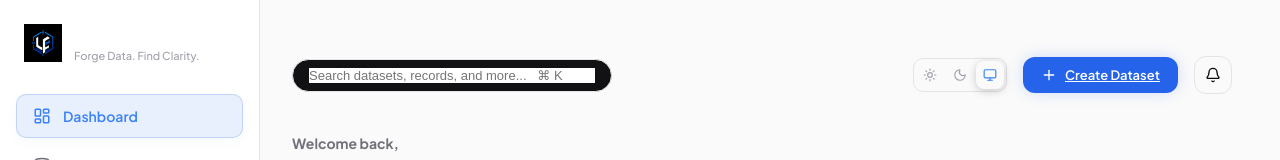
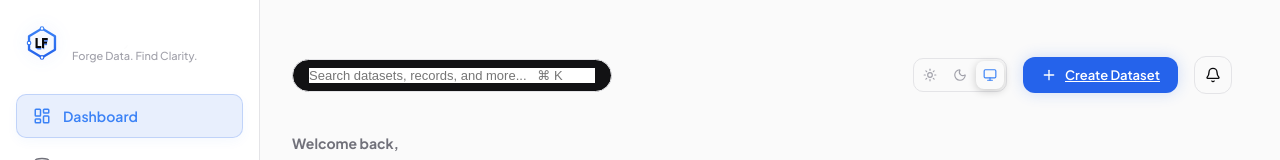
Before and after one commit to AmanMahadik/LKKey, a Next.js app: page / in a window 1280 px wide. Shown: the top 160 px of the page. Built offline with nearby package versions, Linux system fonts and the light colour scheme; no server answers; the database is empty.

Commit message:
Create dynamic theme-aware React SVG Logo component and replace static logo image

```diff
--- /dev/null
+++ b/src/components/Logo.tsx
@@ -0,0 +1,78 @@
+'use client';
+
+import React from 'react';
+
+interface LogoProps {
+  size?: number;
+}
+
+export default function Logo({ size = 32 }: LogoProps) {
+  return (
+    <svg
+      width={size}
+      height={size}
+      viewBox="0 0 100 100"
+      fill="none"
+      xmlns="http://www.w3.org/2000/svg"
+      style={{ filter: 'drop-shadow(0px 0px 8px rgba(37, 99, 235, 0.15))', transition: 'var(--transition)' }}
+    >
+      {/* Hexagon Border */}
+      <path
+        d="M50 10 L86 31 L86 69 L50 90 L14 69 L14 31 Z"
+        stroke="url(#hexGradient)"
+        strokeWidth="6.5"
+        strokeLinejoin="round"
+      />
+
+      {/* Nodes on Top, Bottom, and Left Vertices */}
+      <circle cx="50" cy="10" r="5" fill="var(--sidebar-bg)" stroke="url(#hexGradient)" strokeWidth="3" />
+      <circle cx="50" cy="90" r="5" fill="var(--sidebar-bg)" stroke="url(#hexGradient)" strokeWidth="3" />
+      <circle cx="14" cy="50" r="5" fill="var(--sidebar-bg)" stroke="url(#hexGradient)" strokeWidth="3" />
+
+      {/* Stylized 'L' (Left Side) */}
+      <path
+        d="M32 36 V64 H48 V58 H38 V36 H32 Z"
+        fill="var(--text-primary)"
+        style={{ transition: 'fill 0.25s ease' }}
+      />
+      {/* L Bottom shadow accent */}
+      <path
+        d="M32 64 L38 68 H48 V64 Z"
+        fill="var(--accent-primary)"
+        opacity="0.85"
+      />
+
+      {/* Stylized 'F' (Right Side) */}
+      <path
+        d="M50 36 V64 H56 V52 H64 V46 H56 V42 H66 V36 H50 Z"
+        fill="var(--text-primary)"
+        style={{ transition: 'fill 0.25s ease' }}
+      />
+      {/* F mid and top shadow accents */}
+      <path
+        d="M56 42 H66 V46 H56 Z"
+        fill="var(--accent-primary)"
+        opacity="0.85"
+      />
+      <path
+        d="M56 52 H64 V56 H56 Z"
+        fill="var(--accent-primary)"
+        opacity="0.85"
+      />
+      {/* F bottom shadow accent */}
+      <path
+        d="M50 64 L56 68 V64 Z"
+        fill="var(--accent-primary)"
+        opacity="0.85"
+      />
+
+      {/* Definitions for Gradient */}
+      <defs>
+        <linearGradient id="hexGradient" x1="50" y1="10" x2="50" y2="90" gradientUnits="userSpaceOnUse">
+          <stop offset="0%" stopColor="var(--accent-glow)" />
+          <stop offset="100%" stopColor="var(--accent-primary)" />
+        </linearGradient>
+      </defs>
+    </svg>
+  );
+}
--- a/src/components/Sidebar.tsx
+++ b/src/components/Sidebar.tsx
@@ -14,6 +14,7 @@ import {
 } from 'lucide-react';
 import { UserButton, useUser } from '@clerk/nextjs';
 import ThemeSwitcher from './ThemeSwitcher';
+import Logo from './Logo';
 
 interface SidebarProps {
   stats?: {
@@ -41,8 +42,8 @@ export default function Sidebar({ stats = { requestCount: 8421, requestLimit: 20
   return (
     <aside className="sidebar">
       <div>
-        <div className="sidebar-logo-container">
-          <img src="/logo.png" alt="LKKey Logo" className="sidebar-logo" />
+        <div className="sidebar-logo-container" style={{ display: 'flex', alignItems: 'center', gap: '12px' }}>
+          <Logo size={36} />
           <div>
             <h1 className="sidebar-brand-name">LKKey</h1>
             <p className="sidebar-tagline">Forge Data. Find Clarity.</p>
```
